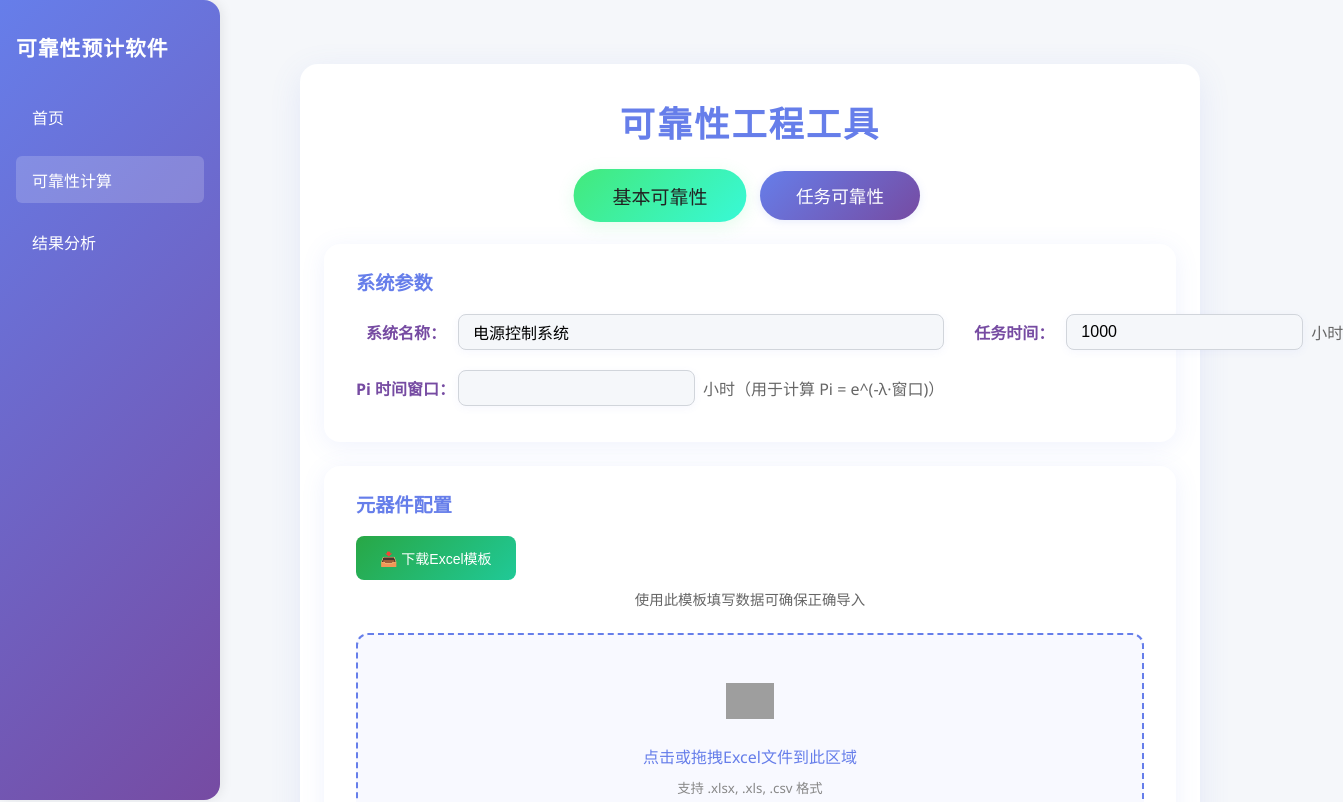
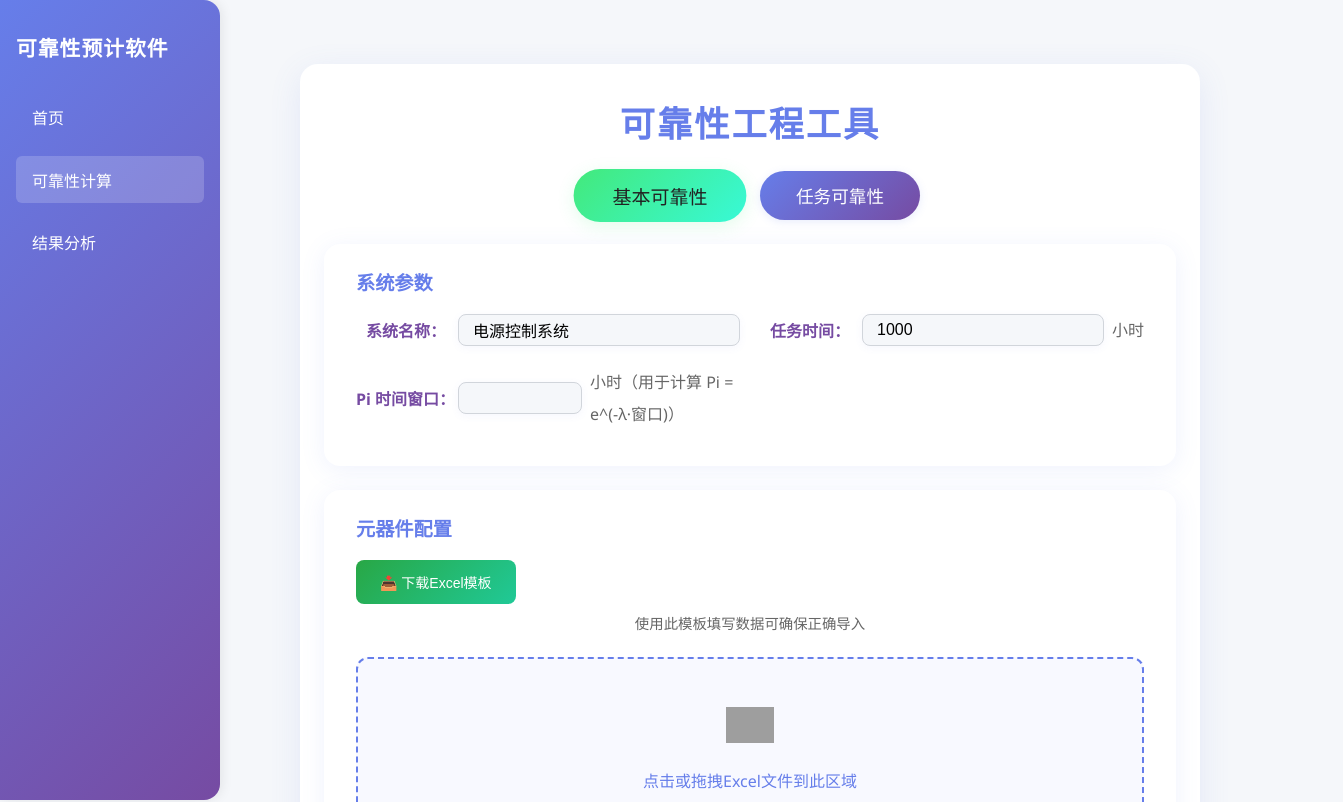
Before and after one commit to 1225698/reliability-software, a Vue app: page /calculator in a window 1280 px wide. Shown: the top 802 px of the page, 1343 px wide, since content can reach past the window. Built offline with nearby package versions, Linux system fonts and the light colour scheme; grey boxes are pictures that could not be loaded.

Commit message:
Update Calculator.vue

```diff
--- a/src/views/Calculator.vue
+++ b/src/views/Calculator.vue
@@ -980,6 +980,27 @@ const saveAndView = () => {
   flex: 1;
   min-width: 0;
 }
+.param-item input {
+  height: 32px; /* 固定高度 */
+  box-sizing: border-box; /* 包含内边距和边框 */
+}
+
+.input-with-unit {
+  width: 100%; /* 确保带单位的容器占满宽度 */
+}
+
+.input-with-unit input {
+  flex: 1; /* 输入框占满容器剩余空间 */
+  height: 32px; /* 与系统名称输入框高度一致 */
+  box-sizing: border-box;
+}
+
+.input-with-unit .unit {
+  margin-left: 8px;
+  line-height: 32px; /* 与输入框高度一致，垂直居中 */
+  white-space: normal; /* 允许长单位文本换行 */
+  max-width: 150px; /* 限制单位最大宽度，避免压缩输入框 */
+}
 
 .param-item input:focus,
 .param-item select:focus {
```
